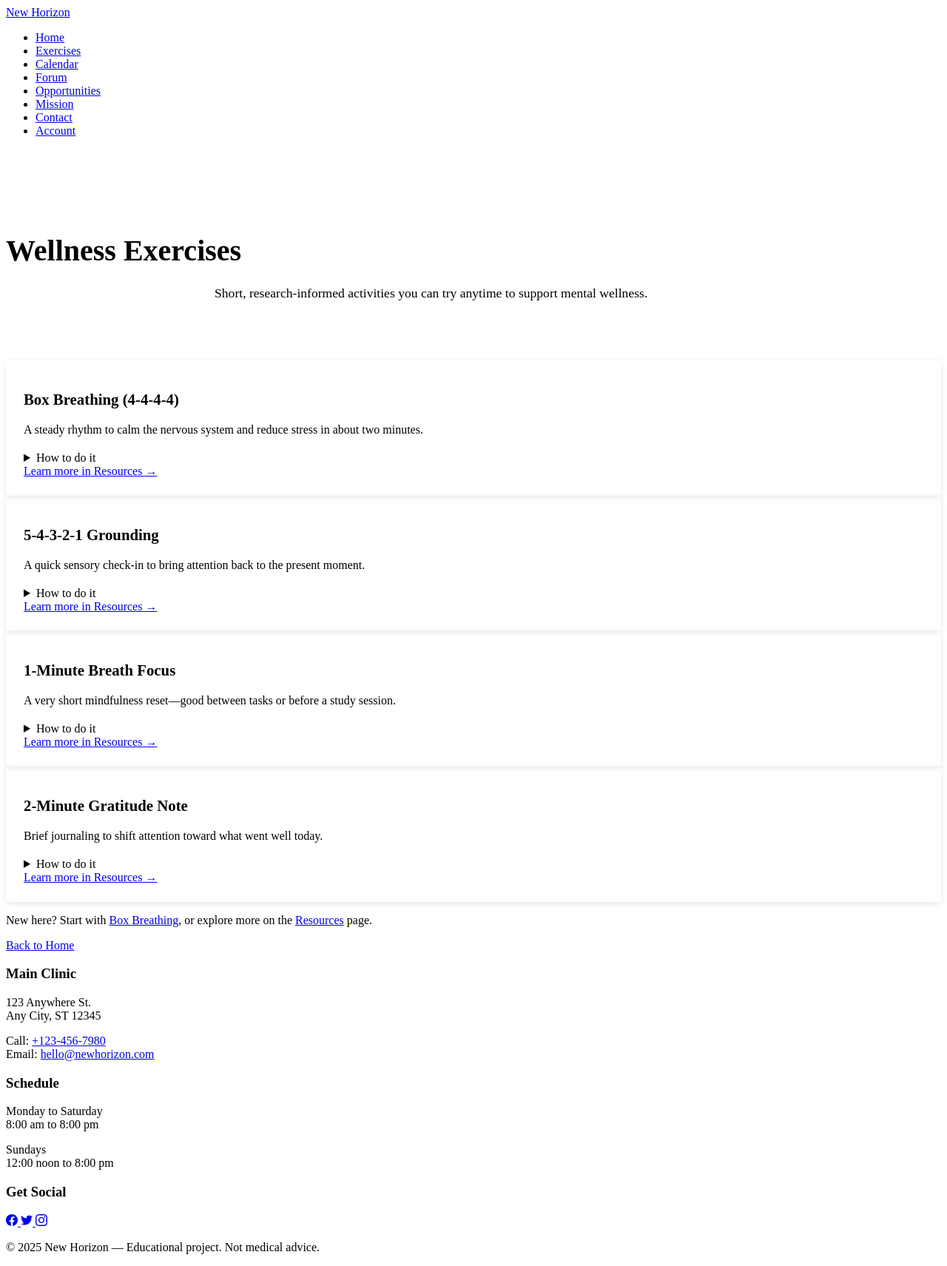
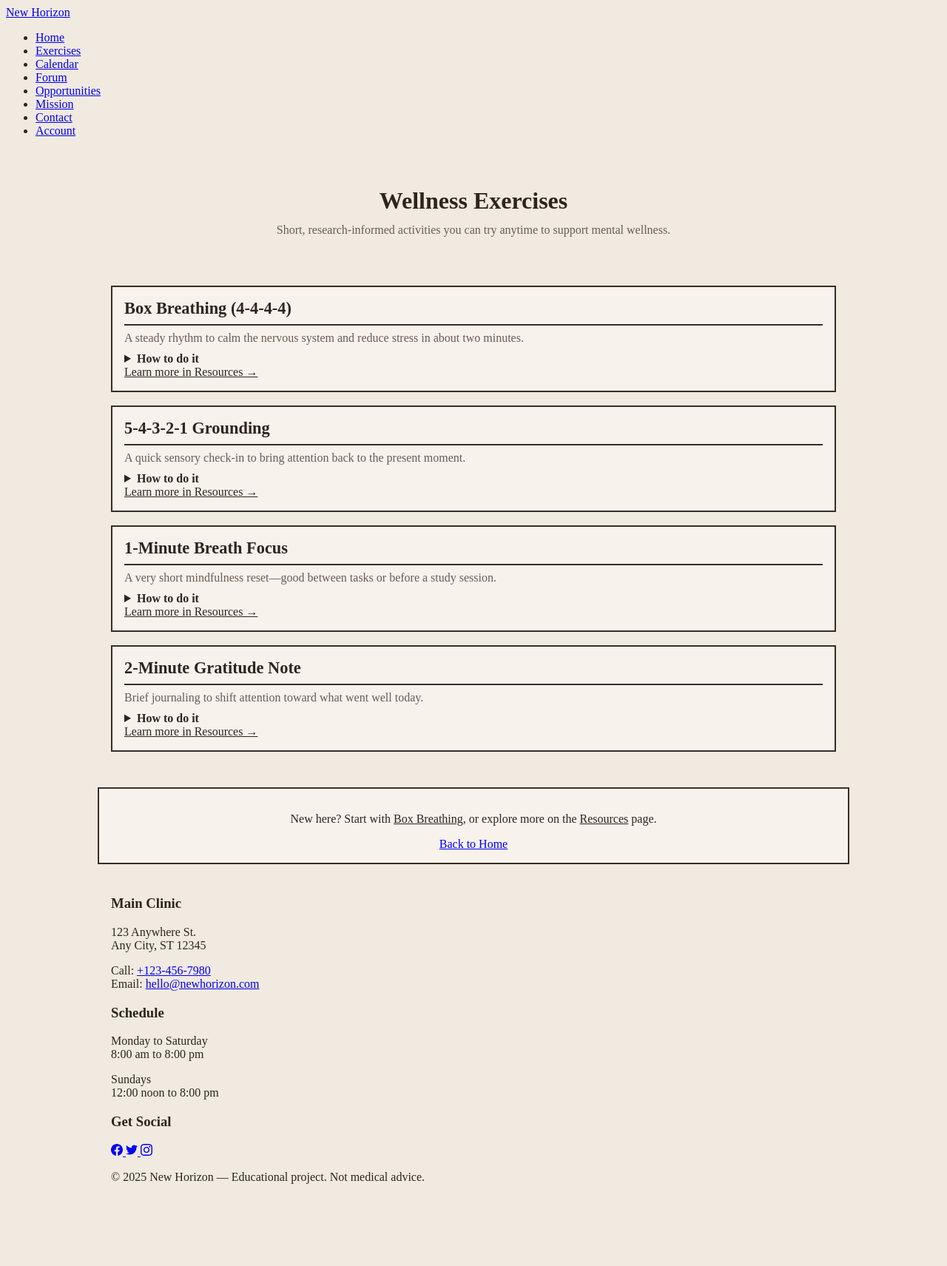
Before and after one commit to dossa009/CS444-NewHorizon, a PHP site: template frontend/pages/exercises.html in a window 1280 px wide. Shown: the whole page at 74% size. After the commit the page ends 1600 px from the top, so only its background shows below. Run offline with PHP 8.4, Linux system fonts and the light colour scheme; the template is opened without the code that fills it, so the values that code supplies are empty.

Commit message:
Refactor exercises.css with new styles and variables
Updated styles for exercises page with new CSS variables and improved layout.

```diff
--- a/frontend/css/exercises.css
+++ b/frontend/css/exercises.css
@@ -1,63 +1,91 @@
-/* ============================================
-   EXERCISES PAGE STYLES
-   All classes prefixed with "exercises-"
-   ============================================ */
-
-/* Example structure - to be customized by the team */
+:root {
+  --page-bg: #F1EAE1;
+  --banner:  #D1B2A2;
+  --text:    #2F241D;
+  --muted:   #6B5C52;
+  --border:  #3A2D24;
+  --accent:  #2F241D;
+  --card-bg: #F7F2EC;
+}
 
 .exercises-body {
-  /* Add body-specific styles here */
+  background: var(--page-bg);
+  color: var(--text);
 }
 
-.exercises-hero {
-  padding: 80px 0;
+/* container and section spacing */
+.section { padding: 24px 0; }
+.container {
+  max-width: 980px;
+  margin: 0 auto;
+  padding: 0 16px;
 }
 
+/* hero/title */
+.exercises-hero { text-align: center; }
 .exercises-hero__title {
-  font-size: 2.5rem;
-  color: var(--dark-brown);
-  margin-bottom: 24px;
+  font-size: 2rem;
+  font-weight: 800;
+  margin-bottom: 12px;
+}
+.exercises-hero__description {
+  max-width: 720px;
+  margin: 0 auto;
+  color: var(--muted);
 }
 
-.exercises-hero__description {
-  font-size: 1.1rem;
-  color: var(--text-light);
-  max-width: 700px;
-  margin: 0 auto;
+
+.exercises-label { display: block; margin-top: 8px; font-weight: 600; }
+.exercises-input,
+.exercises-select {
+  width: 100%;
+  box-sizing: border-box;
+  margin-top: 4px;
+  padding: 10px 12px;
+  border: 1px solid var(--border);
+  background: #fff;
+  color: var(--text);
+}
+.exercises-button { margin-top: 10px; }
+
+/* one-column stack of bordered boxes */
+.exercises-stack { display: block; }
+.exercises-card {
+  background: var(--card-bg);
+  border: 2px solid var(--border);
+  padding: 16px;
+  margin-top: 18px;
+}
+.exercises-card__title {
+  font-size: 1.4rem;
+  font-weight: 800;
+  margin: 0 0 8px 0;
+  padding-bottom: 8px;
+  border-bottom: 2px solid var(--border);
+}
+.exercises-card__content {
+  color: var(--muted);
+  margin: 8px 0 10px 0;
 }
 
-.exercises-grid {
-  display: grid;
-  grid-template-columns: repeat(auto-fit, minmax(300px, 1fr));
-  gap: 32px;
-  margin-top: 48px;
+/* details block */
+.exercises-details { margin-top: 6px; }
+.exercises-details > summary {
+  cursor: pointer;
+  font-weight: 700;
+  color: var(--text);
 }
+.exercises-steps { margin: 8px 0 0 18px; }
 
-.exercises-card {
-  background-color: var(--white);
-  border-radius: 4px;
-  padding: 24px;
-  box-shadow: 0 2px 8px rgba(0, 0, 0, 0.1);
+/* links */
+.exercises-card__link,
+.exercises-link {
+  color: var(--accent);
+  text-decoration: underline;
 }
-
-.exercises-card__title {
-  font-size: 1.3rem;
-  color: var(--dark-brown);
-  margin-bottom: 16px;
+.exercises-cta {
+  text-align: center;
+  border: 2px solid var(--border);
+  background: var(--card-bg);
+  padding: 16px;
 }
-
-.exercises-card__content {
-  color: var(--text-light);
-  line-height: 1.6;
-}
-
-/* Responsive */
-@media (max-width: 768px) {
-  .exercises-grid {
-    grid-template-columns: 1fr;
-  }
-
-  .exercises-hero {
-    padding: 48px 0;
-  }
-}
```
